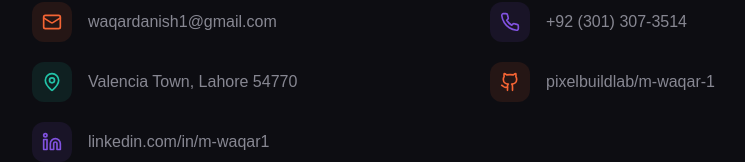
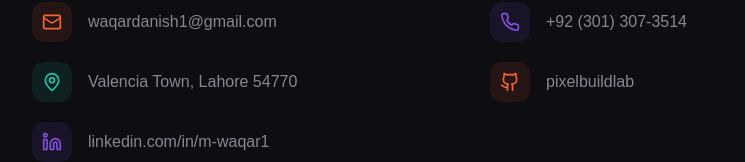
Before and after one commit to pixelbuildlab/portfolio, a React (Vite) app: page / in a window 1280 px wide. Shown: the part 5015-5177 px from the top of the page, without its empty margins (160-905 px from the left). Built offline with nearby package versions, Linux system fonts and the light colour scheme; a web font is replaced by a local one.

Commit message:
fix git username

```diff
--- a/src/components/ContactSection.tsx
+++ b/src/components/ContactSection.tsx
@@ -57,7 +57,7 @@ const ContactSection = () => {
               <span>Valencia Town, Lahore 54770</span>
             </div>
             <a
-              href='https://github.com/pixelbuildlab/m-waqar-1'
+              href='https://github.com/pixelbuildlab'
               target='_blank'
               rel='noopener noreferrer'
               className='flex items-center gap-4 text-muted-foreground hover:text-foreground transition-colors group'
@@ -65,7 +65,7 @@ const ContactSection = () => {
               <div className='w-10 h-10 rounded-lg bg-primary/10 flex items-center justify-center group-hover:bg-primary/20 transition-colors'>
                 <Github className='w-5 h-5 text-primary' />
               </div>
-              <span>pixelbuildlab/m-waqar-1</span>
+              <span>pixelbuildlab</span>
             </a>
             <a
               href='https://linkedin.com/in/m-waqar1'
--- a/src/components/HeroSection.tsx
+++ b/src/components/HeroSection.tsx
@@ -74,7 +74,7 @@ const HeroSection = () => {
           </a>
           <div className='flex gap-4'>
             <a
-              href='https://github.com/pixelbuildlab/m-waqar-1'
+              href='https://github.com/pixelbuildlab'
               target='_blank'
               rel='noopener noreferrer'
               className='text-muted-foreground hover:text-primary transition-colors'
```
